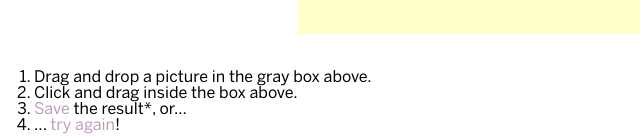
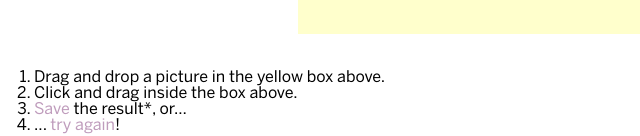
Before and after one commit to julienq/julienq.github.com, a plain HTML site: page symmetry/index.html in a window 1280 px wide. Shown: the part 697-833 px from the top of the page, 22-662 px from the left. Drawn offline with Linux system fonts and the light colour scheme.

Commit message:
Fixed color in symmetry

```diff
--- a/symmetry/index.html
+++ b/symmetry/index.html
@@ -68,7 +68,7 @@ input {
       <canvas width="640" height="640"></canvas>
     </div>
     <ol>
-      <li id="drag">Drag and drop a picture in the gray box above.</li>
+      <li id="drag">Drag and drop a picture in the yellow box above.</li>
       <script>
         var drag = document.getElementById("drag");
         if ("draggable" in drag) drag.style.textDecoration = "none";
```
